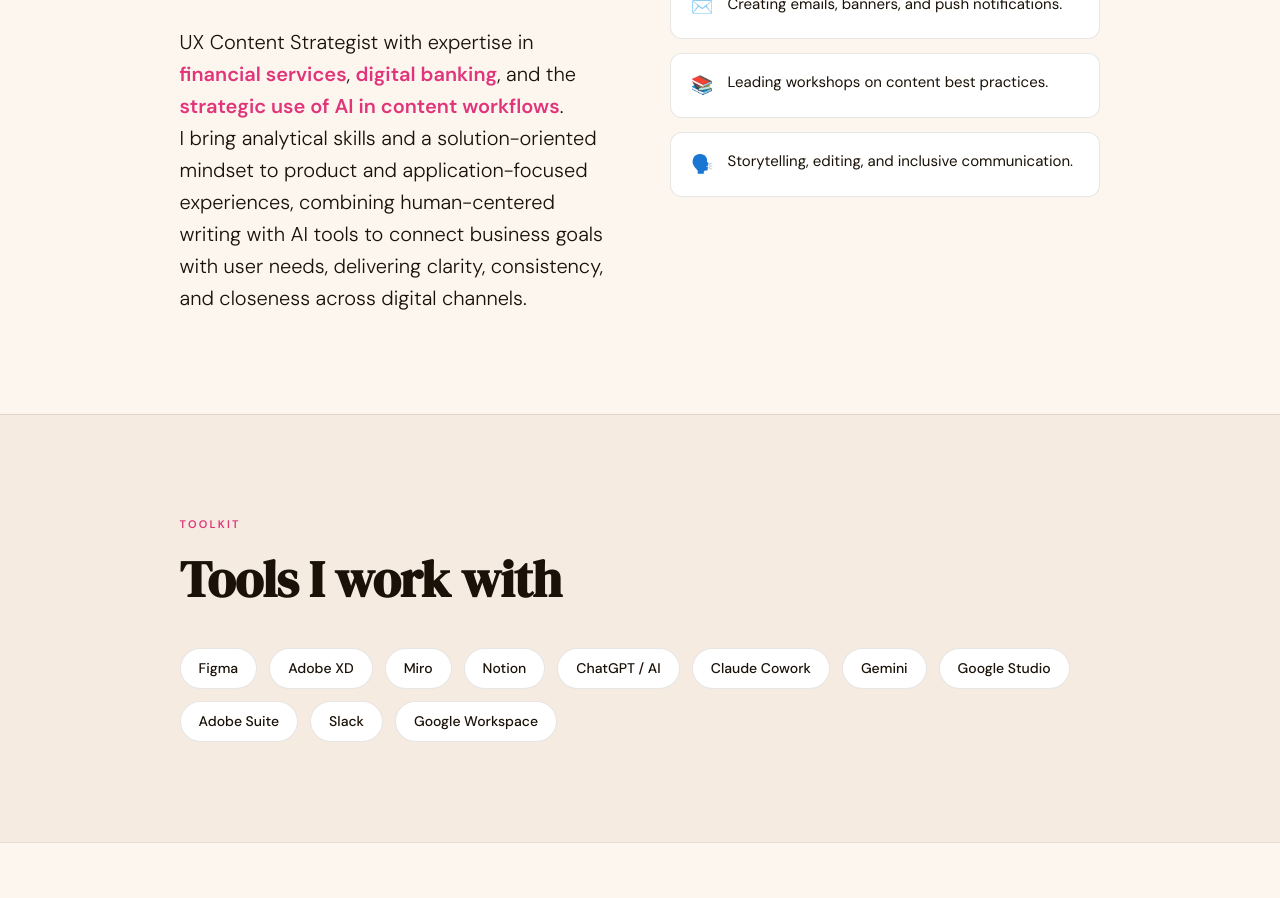
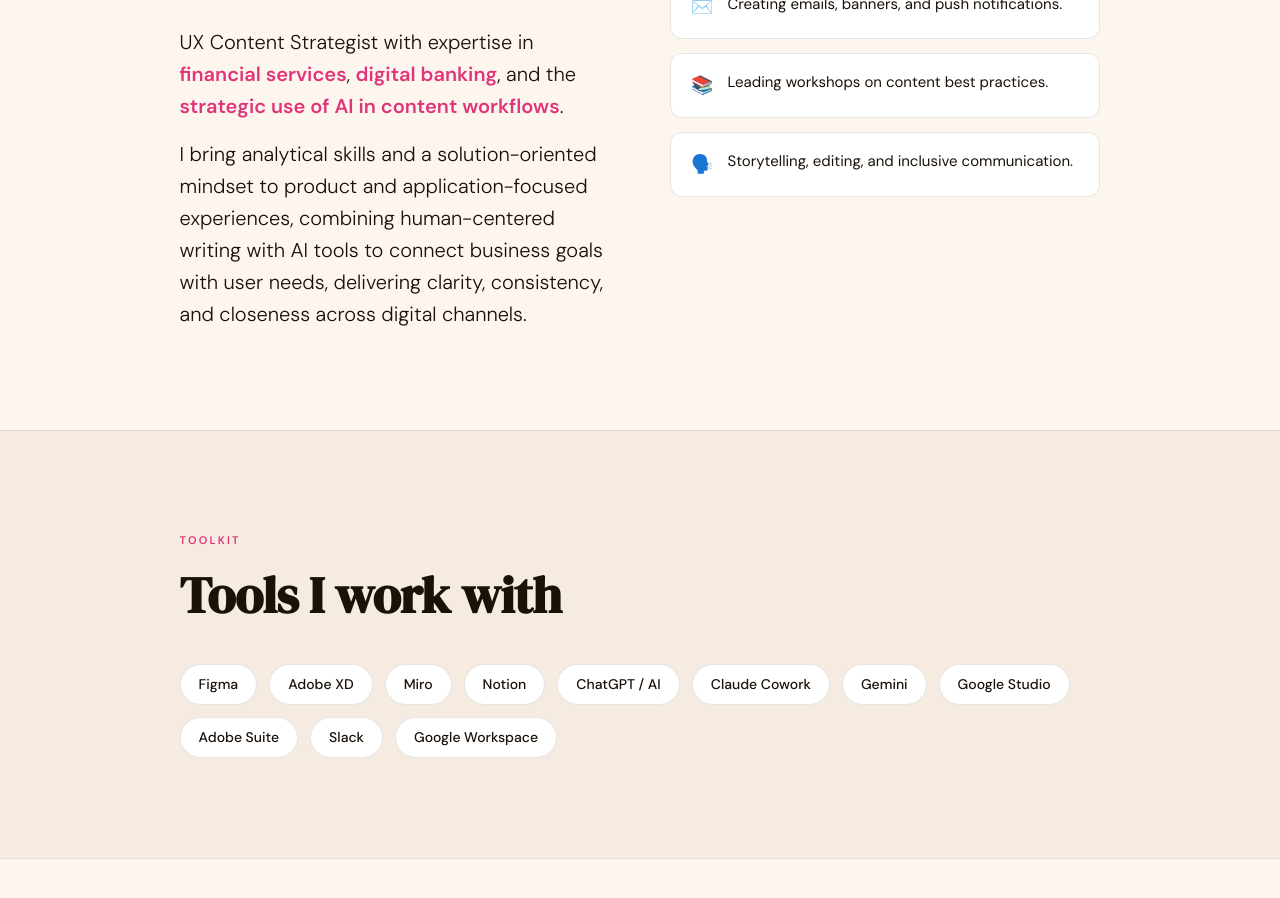
Before and after one commit to limoragni/rapa-site, a Next.js app: page / in a window 1280 px wide. Shown: the part 1120-2018 px from the top of the page. Built offline with nearby package versions, Linux system fonts and the light colour scheme.

Commit message:
about me changed again

```diff
--- a/app/page.tsx
+++ b/app/page.tsx
@@ -83,7 +83,7 @@ export default function Home() {
                 <strong>digital banking</strong>, and the{" "}
                 <strong>strategic use of AI in content workflows</strong>.
               </p>
-              <p className="about-intro reveal">
+              <p className="about-intro reveal" style={{ marginTop: "16px" }}>
                 I bring analytical skills and a solution-oriented mindset to
                 product and application-focused experiences, combining
                 human-centered writing with AI tools to connect business goals
```
